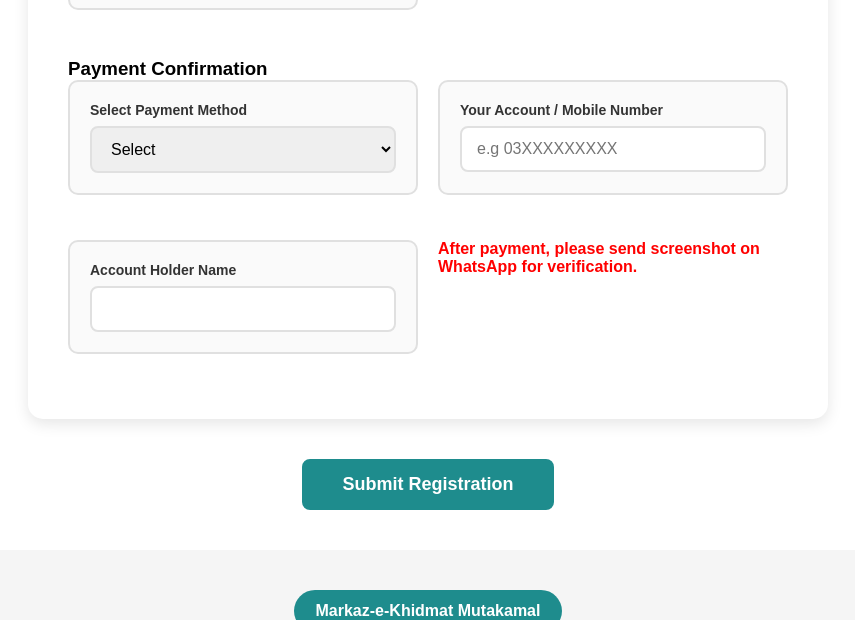
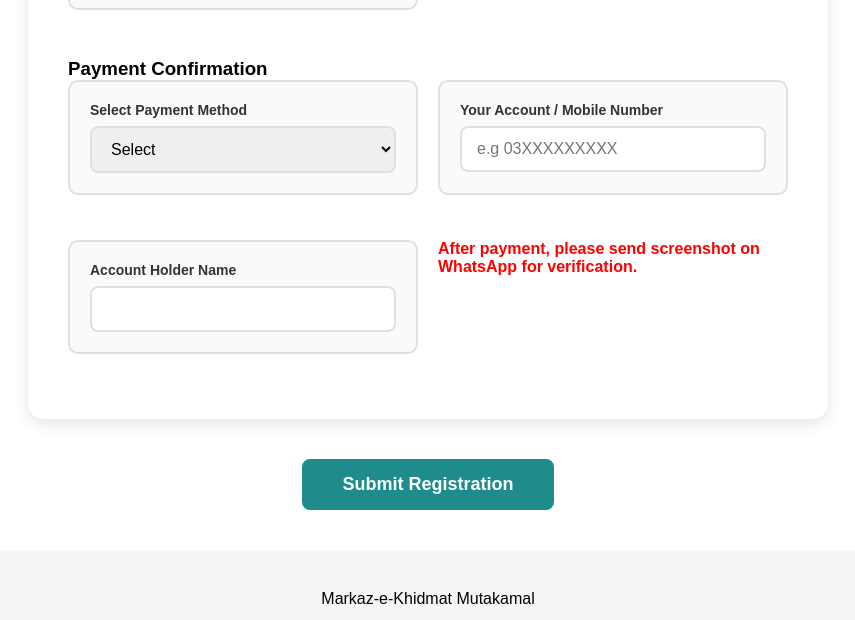
Before and after one commit to navttcgrw/navttcgrw.github.io, a plain HTML site: page book.html in a window 1280 px wide. Shown: the part 4356-4976 px from the top of the page, without its empty margins (212-1067 px from the left). Drawn offline with Linux system fonts and the light colour scheme.

Commit message:
Update book.html

```diff
--- a/book.html
+++ b/book.html
@@ -40,8 +40,8 @@ header {
 
 .header-text {
     color: black;
-    font-size: 16px;
     margin-right: 10px;
+    font-weight: bold;
 }
 
 .menu-icon {
@@ -290,13 +290,9 @@ footer {
 }
 
 .footer-top-label {
-    display: inline-block;
-    background: #1e8c8d;
-    color: white;
-    padding: 12px 22px;
-    border-radius: 999px;
+    color: black;
     font-size: 16px;
-    font-weight: 700;
+    font-weight: normal;
     margin-bottom: 18px;
 }
 
@@ -1428,3 +1424,12 @@ if (bookingForm) {
 
         const phone = '923338181082';
         const message = `📋 Skills Verification Registration Details\n\n${lines.join('\n')}\n\n*Send your passport photo*`;
+        const url = `https://wa.me/${phone}?text=${encodeURIComponent(message)}`;
+
+        window.open(url, '_blank');
+    });
+}
+</script>
+
+</body>
+</html>
```
